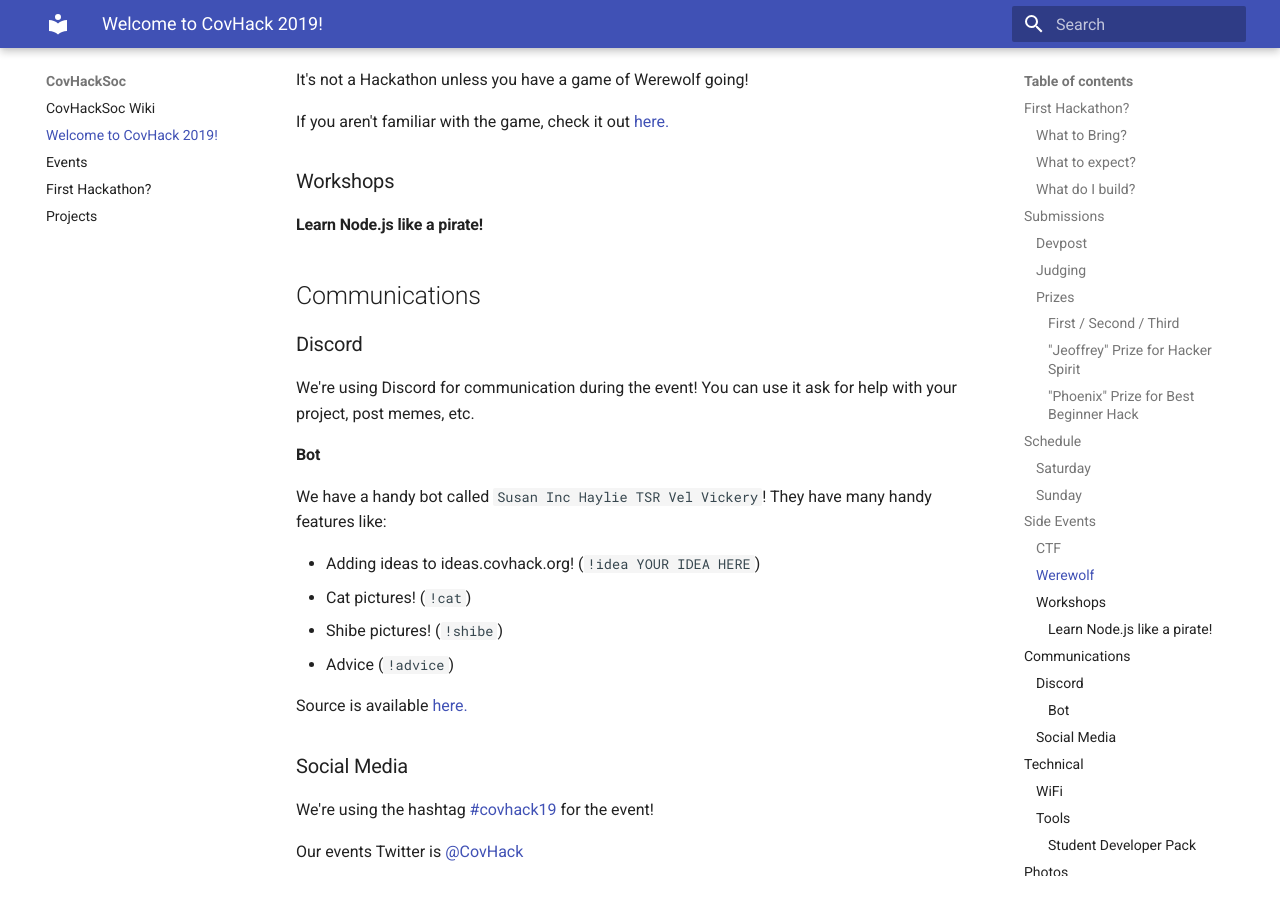
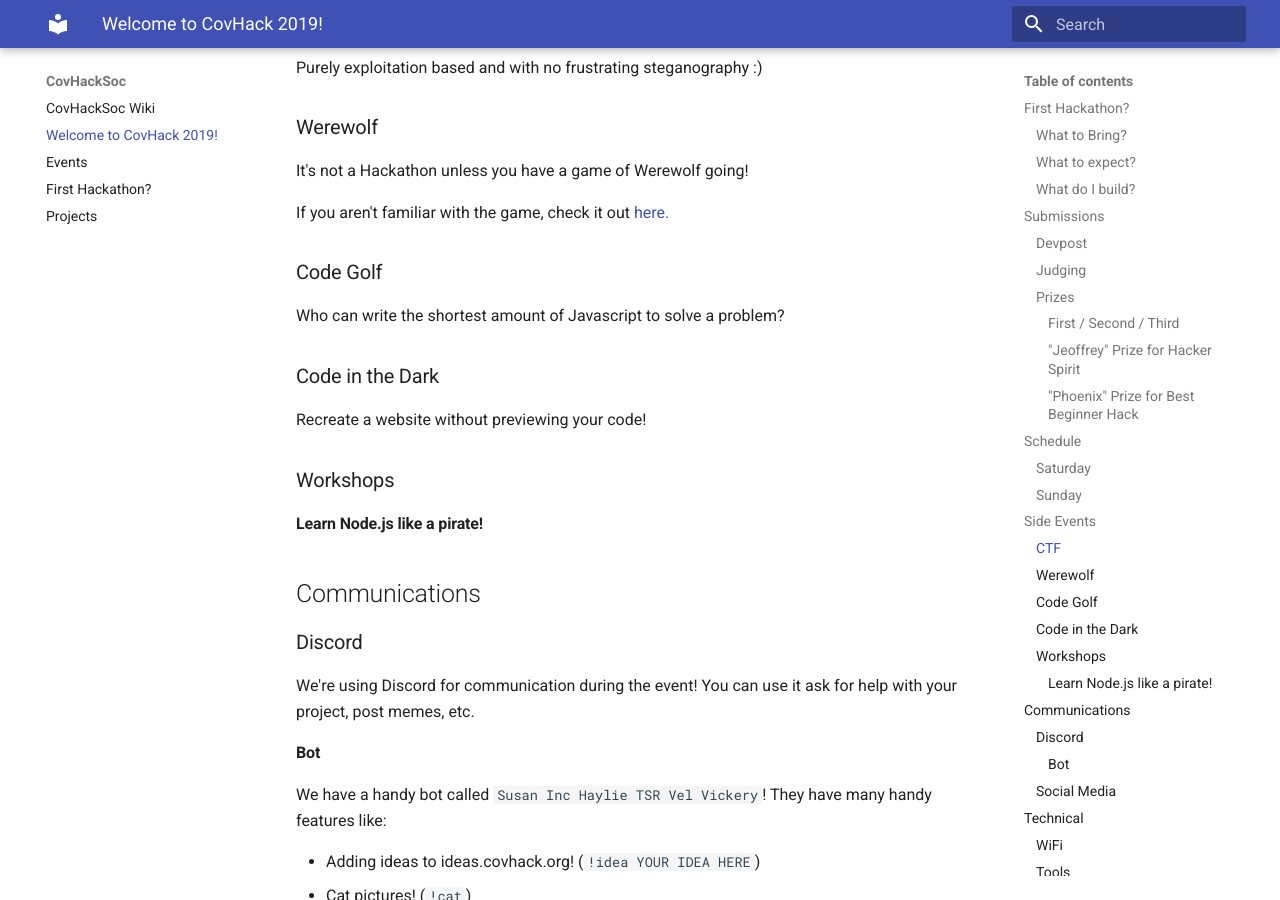
Before and after one commit to CovHackSoc/wiki.covhack.org, an MkDocs documentation site: the page built from docs/covhack2019.md, in a window 1280 px wide and 900 px high, scrolled down 3148 px. Built offline with MkDocs 1.6.1 and Material for MkDocs 9.7.7, drawn with Linux system fonts in a browser that asks for light colours; some of the changed text lies outside the part shown.

Commit message:
Updated schedule + New Side events.

```diff
--- a/docs/covhack2019.md
+++ b/docs/covhack2019.md
@@ -72,9 +72,11 @@ Time  | Activity
 11:00 | Opening Presentations
 12:00 | Hacking starts!
 13:00 | Lunch
-14:00 | Workshops start
+14:00 | Workshops Start with "Learn Node.js like a pirate!"
 19:00 | Dinner
-21:00 | Werewolf
+20:00 | Code in the Dark
+21:00 | Code Golf
+22:00 | Werewolf
 
 ### Sunday
 Time  | Activity
@@ -103,6 +105,13 @@ It's not a Hackathon unless you have a game of Werewolf going!
 
 If you aren't familiar with the game, check it out <a href="https://en.wikipedia.org/wiki/Mafia_(party_game)">here.</a>
 
+### Code Golf
+
+Who can write the shortest amount of Javascript to solve a problem?
+
+### Code in the Dark
+
+Recreate a website without previewing your code!
 
 ### Workshops
 
```
